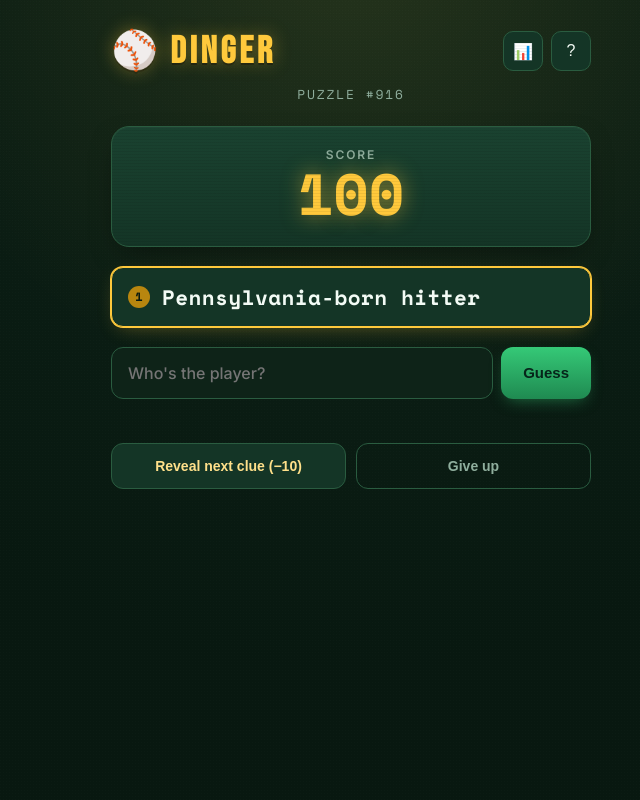
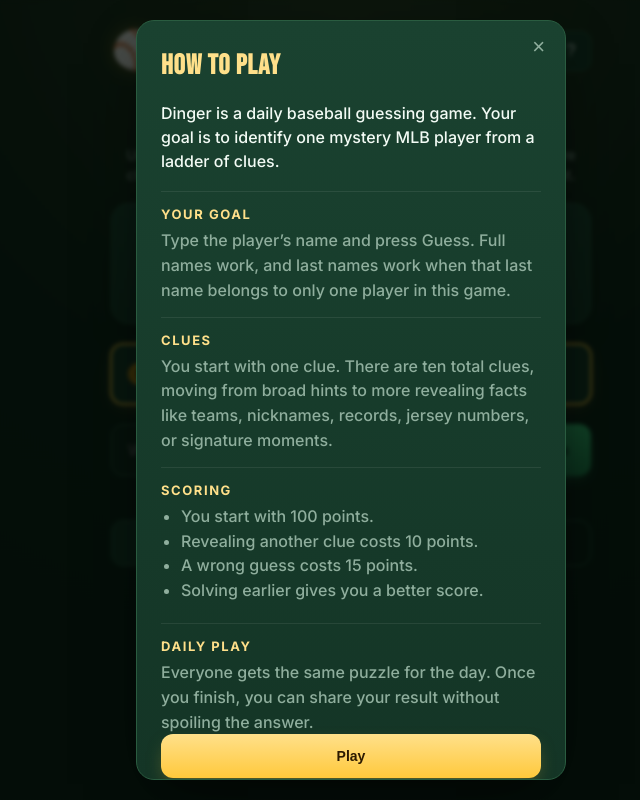
Before and after one commit to chriswolfesq-collab/dinger, a plain HTML site: page index.html in a window 1280 px wide. Shown: the whole page, without its empty margins (289-929 px from the left). Drawn offline with nearby package versions, Linux system fonts and the light colour scheme.

Commit message:
Add files via upload

```diff
--- a/app.js
+++ b/app.js
@@ -2,6 +2,7 @@
 
 const PROGRESS_KEY_PREFIX = 'dinger_progress_v1_';
 const STATS_KEY = 'dinger_stats_v1';
+const HELP_SEEN_KEY = 'dinger_help_seen_v1';
 
 function loadProgress(dateStr) {
   try {
@@ -81,7 +82,6 @@
     'share-btn', 'next-puzzle-timer', 'stats-modal', 'stats-grid', 'help-modal',
     'stats-btn', 'help-btn', 'close-stats', 'close-stats-2', 'close-help', 'close-help-2',
     'player-photo-wrap', 'player-photo', 'player-photo-placeholder',
-    'reset-today-btn', 'reset-all-btn',
   ].forEach(id => { dom[id] = document.getElementById(id); });
 }
 
@@ -329,6 +329,16 @@
   modal.classList.toggle('hidden', !show);
 }
 
+function showFirstRunHelp() {
+  try {
+    if (localStorage.getItem(HELP_SEEN_KEY)) return;
+    localStorage.setItem(HELP_SEEN_KEY, 'true');
+    toggleModal(dom['help-modal'], true);
+  } catch {
+    toggleModal(dom['help-modal'], true);
+  }
+}
+
 function attachEvents() {
   dom['guess-form'].addEventListener('submit', handleGuessSubmit);
   dom['pass-btn'].addEventListener('click', handlePass);
@@ -364,6 +374,7 @@
     renderResultScreen();
   } else {
     renderGameScreen();
+    showFirstRunHelp();
   }
 }
 
--- a/index.html
+++ b/index.html
@@ -20,6 +20,11 @@
   </header>
 
   <div id="puzzle-number" class="puzzle-number">Puzzle #—</div>
+
+  <section class="game-intro" aria-label="Game summary">
+    <h2>Guess today's mystery MLB player.</h2>
+    <p>Use the clues to name the player. Start with 100 points, reveal more clues if you need them, and try to solve before your score runs out.</p>
+  </section>
 
   <main id="game-screen">
     <div class="score-display">
@@ -72,18 +77,34 @@
     <div class="modal-content">
       <button class="close-btn" id="close-help">×</button>
       <h2>How to Play</h2>
-      <ol class="help-list">
-        <li>Every day there's one secret MLB player.</li>
-        <li>Ten clues appear, vaguest first, most revealing last.</li>
-        <li>Guess anytime, or reveal the next clue for −10 points.</li>
-        <li>A wrong guess costs −15 points. Solve it fast for a higher score!</li>
-      </ol>
-      <button id="close-help-2" class="primary-btn">Got it</button>
+      <p class="help-summary">Dinger is a daily baseball guessing game. Your goal is to identify one mystery MLB player from a ladder of clues.</p>
+      <div class="help-section">
+        <h3>Your Goal</h3>
+        <p>Type the player’s name and press Guess. Full names work, and last names work when that last name belongs to only one player in this game.</p>
+      </div>
+      <div class="help-section">
+        <h3>Clues</h3>
+        <p>You start with one clue. There are ten total clues, moving from broad hints to more revealing facts like teams, nicknames, records, jersey numbers, or signature moments.</p>
+      </div>
+      <div class="help-section">
+        <h3>Scoring</h3>
+        <ul class="help-list">
+          <li>You start with 100 points.</li>
+          <li>Revealing another clue costs 10 points.</li>
+          <li>A wrong guess costs 15 points.</li>
+          <li>Solving earlier gives you a better score.</li>
+        </ul>
+      </div>
+      <div class="help-section">
+        <h3>Daily Play</h3>
+        <p>Everyone gets the same puzzle for the day. Once you finish, you can share your result without spoiling the answer.</p>
+      </div>
+      <button id="close-help-2" class="primary-btn">Play</button>
     </div>
   </section>
 </div>
-<script src="players.js?v=5" defer></script>
-<script src="game.js?v=5" defer></script>
-<script src="app.js?v=5" defer></script>
+<script src="players.js?v=6" defer></script>
+<script src="game.js?v=6" defer></script>
+<script src="app.js?v=6" defer></script>
 </body>
 </html>
--- a/style.css
+++ b/style.css
@@ -121,9 +121,29 @@
   color: var(--text-dim);
   font-family: var(--font-mono);
   font-size: 13px;
-  margin: 10px 0 22px;
+  margin: 10px 0 12px;
   letter-spacing: 0.14em;
   text-transform: uppercase;
+}
+
+.game-intro {
+  margin: 0 0 18px;
+  padding: 0 2px;
+  text-align: center;
+}
+
+.game-intro h2 {
+  margin: 0 0 6px;
+  font-size: 18px;
+  line-height: 1.25;
+  color: var(--text);
+}
+
+.game-intro p {
+  margin: 0;
+  color: var(--text-dim);
+  font-size: 14px;
+  line-height: 1.45;
 }
 
 .score-display {
@@ -466,7 +486,9 @@
   border: 1px solid var(--card-border);
   border-radius: 18px;
   padding: 28px 24px 24px;
-  max-width: 400px;
+  max-width: 430px;
+  max-height: calc(100vh - 40px);
+  overflow-y: auto;
   width: 100%;
   position: relative;
   box-shadow: 0 24px 60px -20px rgba(0, 0, 0, 0.8);
@@ -494,11 +516,41 @@
 
 .close-btn:hover { color: var(--text); }
 
+.help-summary {
+  color: var(--text);
+  line-height: 1.5;
+  margin: -4px 0 18px;
+}
+
+.help-section {
+  border-top: 1px solid rgba(255, 255, 255, 0.08);
+  padding-top: 14px;
+  margin-top: 14px;
+}
+
+.help-section h3 {
+  margin: 0 0 6px;
+  color: var(--accent-soft);
+  font-size: 13px;
+  letter-spacing: 0.12em;
+  text-transform: uppercase;
+}
+
+.help-section p {
+  color: var(--text-dim);
+  line-height: 1.55;
+  margin: 0;
+}
+
 .help-list {
   color: var(--text-dim);
-  line-height: 1.6;
+  line-height: 1.55;
   padding-left: 20px;
   margin-bottom: 20px;
+}
+
+.help-section .help-list {
+  margin-top: 0;
 }
 
 .stats-grid {
```
